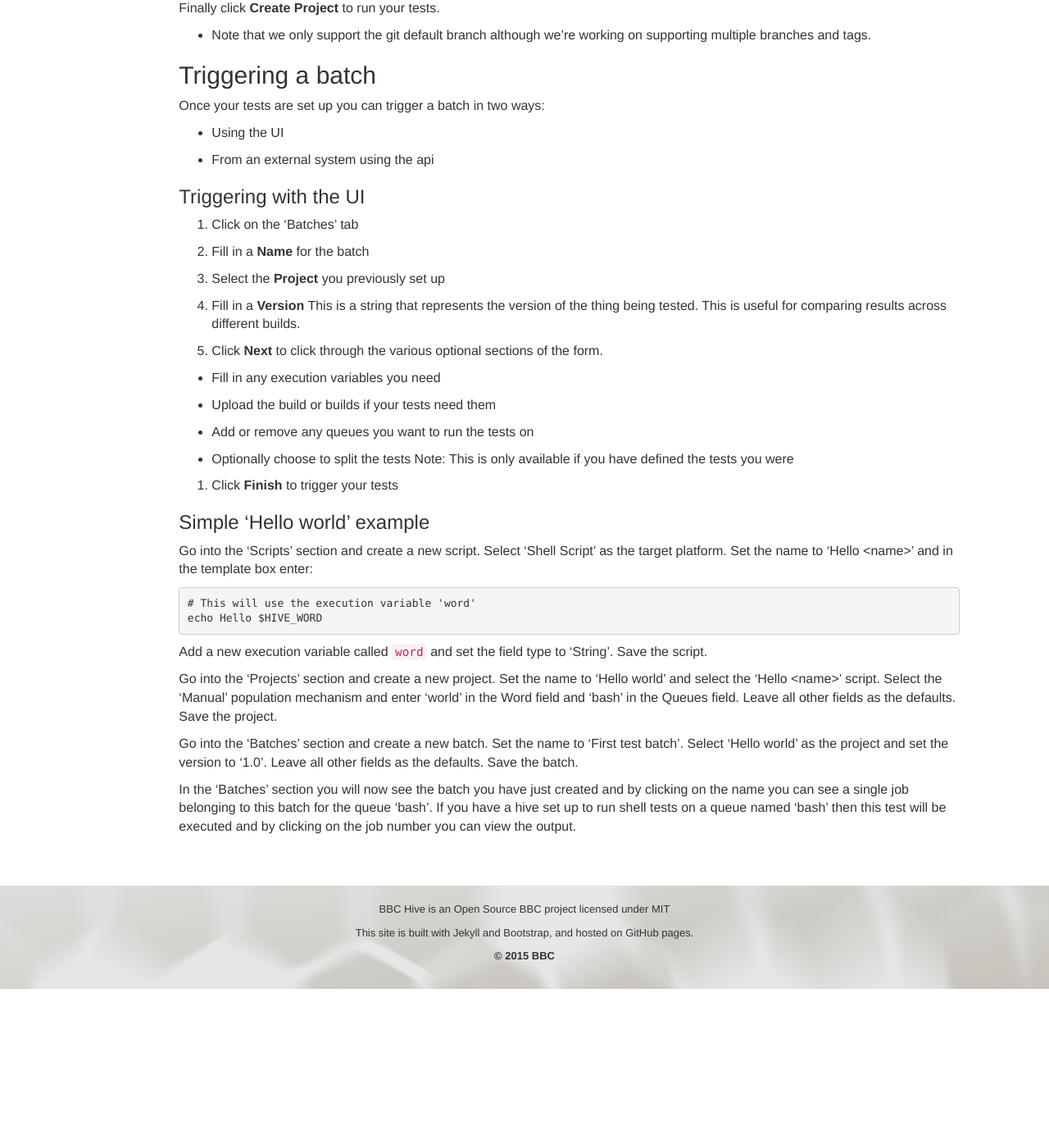
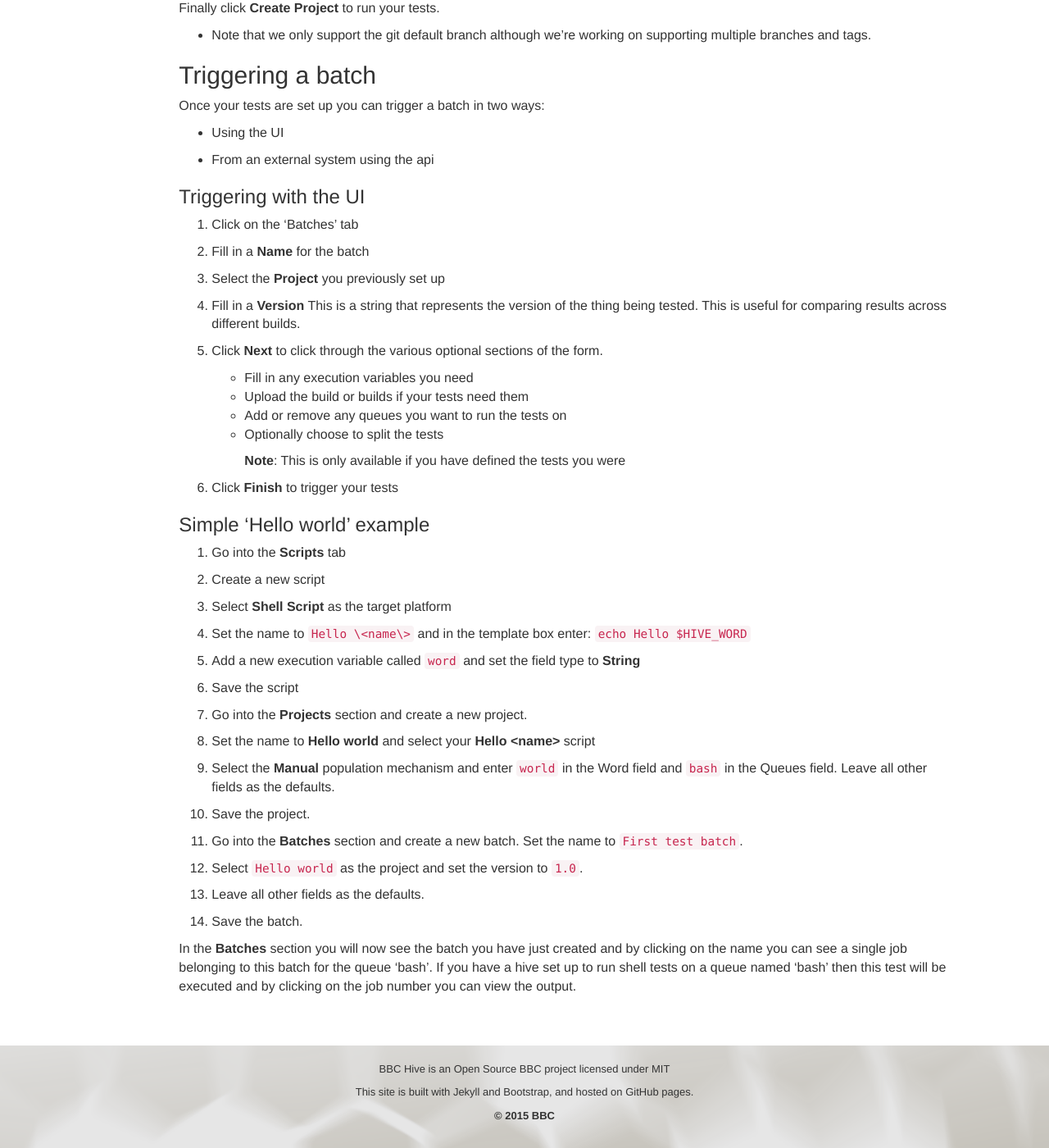
Before and after one commit to bbc/hive-ci, a Jekyll site: the page built from _documentation/06-running-your-tests.md, in a window 1280 px wide and 1400 px high, scrolled down 1588 px. Shown: the whole window at 82% size. Built offline with Jekyll 4.4.1, drawn with Linux system fonts in a browser that asks for light colours; nearby versions of some CDN libraries; before the commit the page ends 2794 px from its top, so only the background shows below that.

Commit message:
Update hello world example

````diff
--- a/_documentation/06-running-your-tests.md
+++ b/_documentation/06-running-your-tests.md
@@ -115,41 +115,52 @@ Once your tests are set up you can trigger a batch in two ways:
 
 5. Click **Next** to click through the various optional sections of the form.
 
-  * Fill in any execution variables you need
+    * Fill in any execution variables you need
+    * Upload the build or builds if your tests need them
+    * Add or remove any queues you want to run the tests on
+    * Optionally choose to split the tests
 
-  * Upload the build or builds if your tests need them
-
-  * Add or remove any queues you want to run the tests on
-
-  * Optionally choose to split the tests
-    Note: This is only available if you have defined the tests you were
+      **Note**: This is only available if you have defined the tests you were
 
 6. Click **Finish** to trigger your tests
 
 ### Simple 'Hello world' example
 
-Go into the 'Scripts' section and create a new script. Select
-'Shell Script' as the target platform.
-Set the name to 'Hello \<name\>' and in the template box enter:
+1. Go into the **Scripts** tab
 
-```bash
-# This will use the execution variable 'word'
-echo Hello $HIVE_WORD
-```
+2. Create a new script
 
-Add a new execution variable called `word` and set the field type to 'String'. Save the script.
+3. Select **Shell Script** as the target platform
 
-Go into the 'Projects' section and create a new project. Set the name to
-'Hello world' and select the 'Hello \<name\>' script. Select the
-'Manual' population mechanism and enter 'world' in the Word field and 'bash'
-in the Queues field. Leave all other fields as the defaults. Save the project.
+4. Set the name to <code>Hello \<name\></code> and in the template box enter:
+   <code>echo Hello $HIVE_WORD</code>
 
-Go into the 'Batches' section and create a new batch. Set the name to 'First
-test batch'. Select 'Hello world' as the project and set the version to '1.0'.
-Leave all other fields as the defaults. Save the batch.
+5. Add a new execution variable called `word` and set the field type to **String**
 
-In the 'Batches' section you will now see the batch you have just created and
-by clicking on the name you can see a single job belonging to this batch for
+6. Save the script
+
+7. Go into the **Projects** section and create a new project.
+
+8. Set the name to **Hello world** and select your **Hello \<name\>** script
+
+9. Select the **Manual** population mechanism and enter <code>world</code> in
+   the Word field and <code>bash</code> in the Queues field. Leave all other
+   fields as the defaults.
+
+10. Save the project.
+
+11. Go into the **Batches** section and create a new batch. Set the name to
+<code>First test batch</code>.
+
+12. Select <code>Hello world</code> as the project and set the version to
+<code>1.0</code>.
+
+13. Leave all other fields as the defaults.
+
+14. Save the batch.
+
+In the **Batches** section you will now see the batch you have just created
+and by clicking on the name you can see a single job belonging to this batch for
 the queue 'bash'. If you have a hive set up to run shell tests on a queue
 named 'bash' then this test will be executed and by clicking on the job number
 you can view the output.
````
